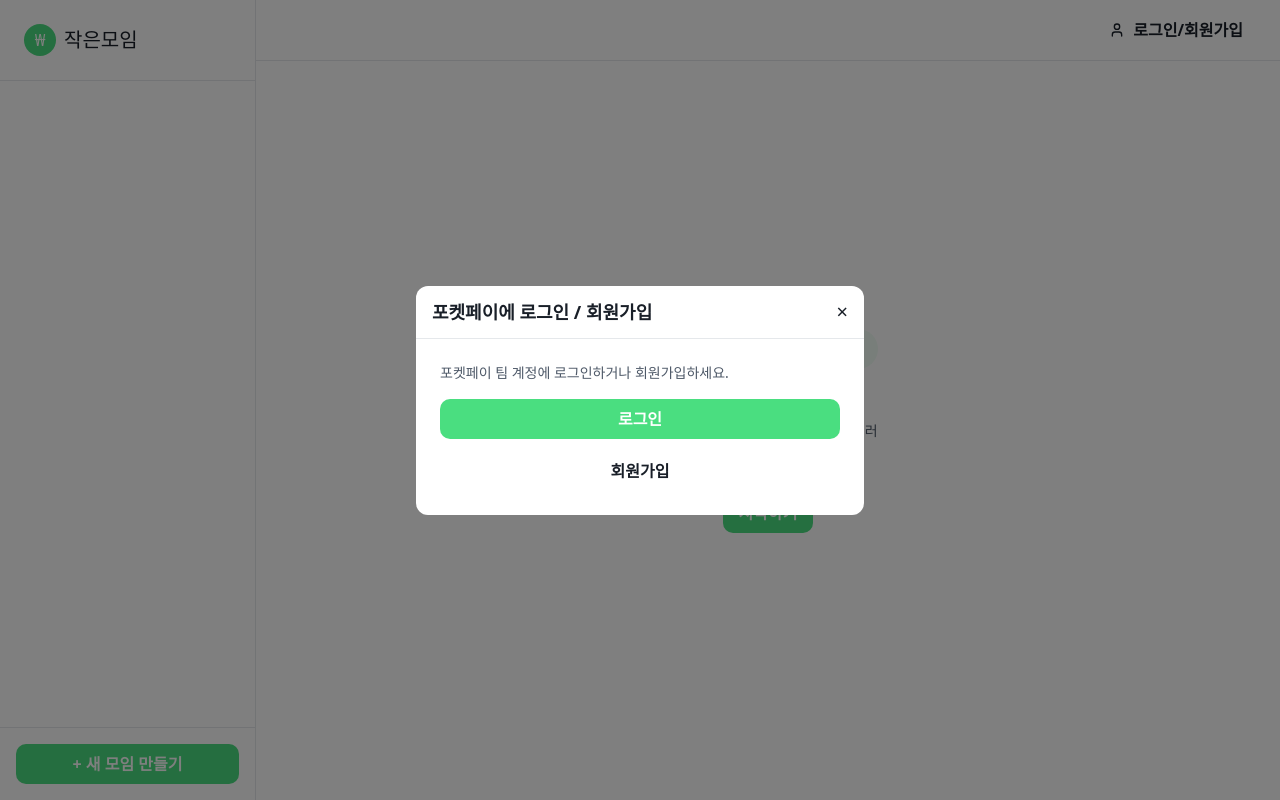
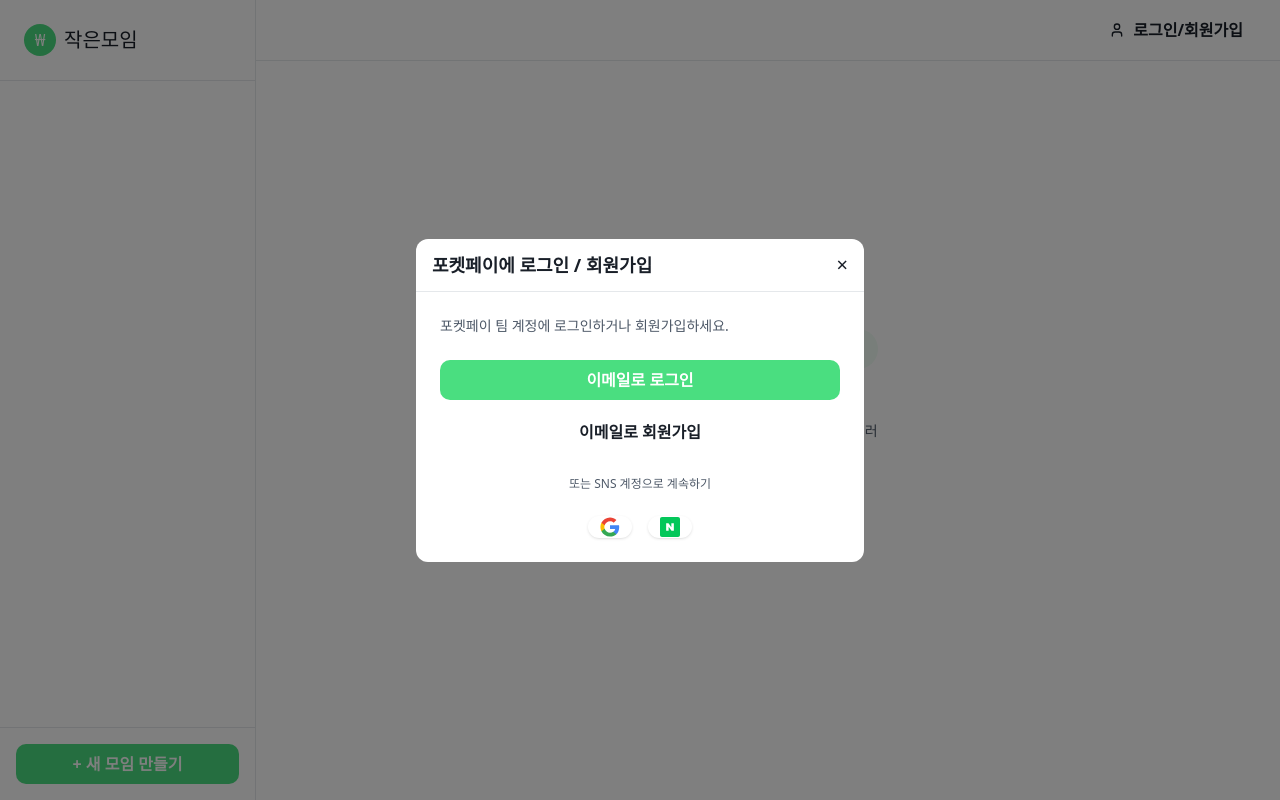
Before and after one commit to P2P-J/PocketPay, a React (Vite) app in the folder frontend/Pocket-Pay/: page / in a window 1280 px wide. Both pictures are taken after a click on the button "로그인/회원가입". Built offline with nearby package versions, Linux system fonts and the light colour scheme.

Commit message:
feat: SNS login

```diff
--- a/frontend/Pocket-Pay/src/App.jsx
+++ b/frontend/Pocket-Pay/src/App.jsx
@@ -8,15 +8,38 @@
 import { Toaster } from "./components/ui/sonner";
 
 export default function App() {
-  const { user, accessToken, loading, checkAuth } = useAuthStore();
+  const { user, accessToken, loading, checkAuth, loginWithOAuth } = useAuthStore();
   const { currentTeam, fetchTeams, fetchCategories } = useTeamStore();
   const [currentScreen, setCurrentScreen] = useState("homepage");
   const [showAuth, setShowAuth] = useState(false);
-  const [showCreateTeam, setShowCreateTeam] = useState(false);
+   const [showCreateTeam, setShowCreateTeam] = useState(false);
 
   useEffect(() => {
+    const params = new URLSearchParams(window.location.search);
+
+    const token = params.get("token");
+    const email = params.get("email");
+    const name = params.get("name");
+    const provider = params.get("provider");
+
+    if (token && email && loginWithOAuth) {
+      loginWithOAuth(
+        {
+          email,
+          name: name ?? "",
+          provider: provider ?? "oauth",
+        },
+        token
+      );
+
+      window.history.replaceState(null, "", window.location.pathname);
+    }
+  }, [loginWithOAuth]);
+
+  // ✅ 2. 기존 토큰 유효성 확인
+  useEffect(() => {
     checkAuth();
-  }, []);
+  }, [checkAuth]);
 
   useEffect(() => {
     if (accessToken) {
--- a/frontend/Pocket-Pay/src/components/AuthScreen.jsx
+++ b/frontend/Pocket-Pay/src/components/AuthScreen.jsx
@@ -5,10 +5,17 @@
 import { Label } from "@/components/ui/label";
 import { useAuthStore } from "../store/authStore";
 
-// const API_BASE_URL = ...; // Removed
-
 export function AuthScreen({ onClose }) {
   const [mode, setMode] = React.useState("select");
+
+  // SNS 로그인 버튼 핸들러
+  const handleGoogleLogin = () => {
+    window.location.href = "/auth/login/oauth/google";
+  };
+
+  const handleNaverLogin = () => {
+    window.location.href = "/auth/login/oauth/naver";
+  };
 
   const handleBackToSelect = () => setMode("select");
 
@@ -38,6 +45,8 @@
           <SelectAuthMode
             onSelectLogin={() => setMode("login")}
             onSelectSignup={() => setMode("signup")}
+            onGoogleLogin={handleGoogleLogin}
+            onNaverLogin={handleNaverLogin}
           />
         )}
 
@@ -54,21 +63,67 @@
 }
 
 /**
- * 1단계: 로그인 / 회원가입 선택 화면
+ * 1단계: 로그인 / 회원가입 선택 화면 + SNS 버튼
  */
-function SelectAuthMode({ onSelectLogin, onSelectSignup }) {
+function SelectAuthMode({
+  onSelectLogin,
+  onSelectSignup,
+  onGoogleLogin,
+  onNaverLogin,
+}) {
   return (
-    <div className="space-y-4">
+    <div className="space-y-6">
       <p className="text-sm text-muted-foreground">
         포켓페이 팀 계정에 로그인하거나 회원가입하세요.
       </p>
 
+      {/* 이메일 로그인 / 회원가입 버튼 */}
       <div className="space-y-3">
         <Button variant="default" className="w-full" onClick={onSelectLogin}>
-          로그인
+          이메일로 로그인
         </Button>
         <Button variant="outline" className="w-full" onClick={onSelectSignup}>
-          회원가입
+          이메일로 회원가입
+        </Button>
+      </div>
+
+      {/* 구분선 */}
+      <div className="flex items-center gap-2">
+        <div className="h-px flex-1 bg-border" />
+        <span className="text-xs text-muted-foreground">
+          또는 SNS 계정으로 계속하기
+        </span>
+        <div className="h-px flex-1 bg-border" />
+      </div>
+
+      {/* 동그라미 SNS 아이콘 버튼들 */}
+      <div className="flex items-center justify-center gap-4">
+        <Button
+          type="button"
+          variant="outline"
+          size="icon"
+          className="rounded-full w-11 h-11 p-0 bg-white shadow-sm hover:shadow-md"
+          onClick={onGoogleLogin}
+        >
+          <img
+            src="/google-logo.svg"
+            alt="Google"
+            className="w-5 h-5"
+          />
+        </Button>
+
+        <Button
+          type="button"
+          variant="outline"
+          size="icon"
+          className="rounded-full w-11 h-11 p-0 bg-white shadow-sm hover:shadow-md"
+          onClick={onNaverLogin}
+        >
+          <img
+            src="/naver-logo.svg"
+            alt="Naver"
+            className="w-5 h-5"
+          />
         </Button>
       </div>
     </div>
@@ -101,7 +156,15 @@
       await login(form.email, form.password);
       onClose?.();
     } catch (err) {
-      setError(err.message || "로그인 중 오류가 발생했습니다.");
+      const message = err?.message;
+
+      if (message === "존재하지 않는 사용자") {
+        alert("가입되지 않은 이메일입니다.");
+      } else if (message === "비밀번호 불일치") {
+        alert("비밀번호가 일치하지 않습니다.");
+      } else {
+        alert(message || "로그인 중 오류가 발생했습니다.");
+      }
     } finally {
       setLoading(false);
     }
@@ -183,12 +246,8 @@
     setLoading(true);
 
     try {
-      // Signup calling store
       await signup(form.name, form.email, form.password);
-
-      // Auto login after signup
       await login(form.email, form.password);
-
       onClose?.();
     } catch (err) {
       setError(err.message || "회원가입 중 오류가 발생했습니다.");
--- a/frontend/Pocket-Pay/src/store/authStore.js
+++ b/frontend/Pocket-Pay/src/store/authStore.js
@@ -54,6 +54,19 @@
     set({ user: null, accessToken: null });
   },
 
+  loginWithOAuth: (user, token) => {
+    localStorage.setItem("accessToken", token);
+    localStorage.setItem("user", JSON.stringify(user));
+
+    set({
+      user,
+      accessToken: token,
+      loading: false,
+      error: null,
+    });
+  },
+
+
   login: async (email, password) => {
     set({ loading: true });
     try {
```
Also changed, not shown: frontend/Pocket-Pay/public/google-logo.svg (added), frontend/Pocket-Pay/public/naver-logo.svg (added).
